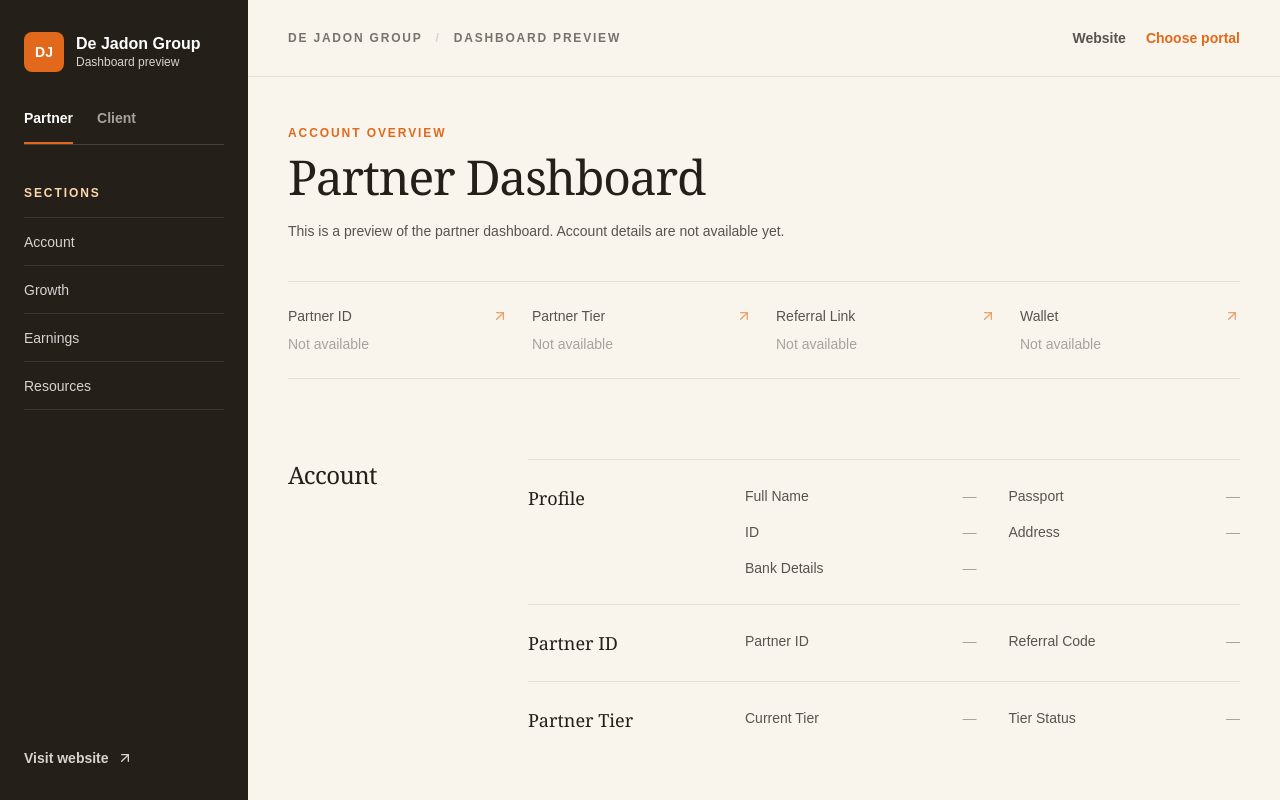
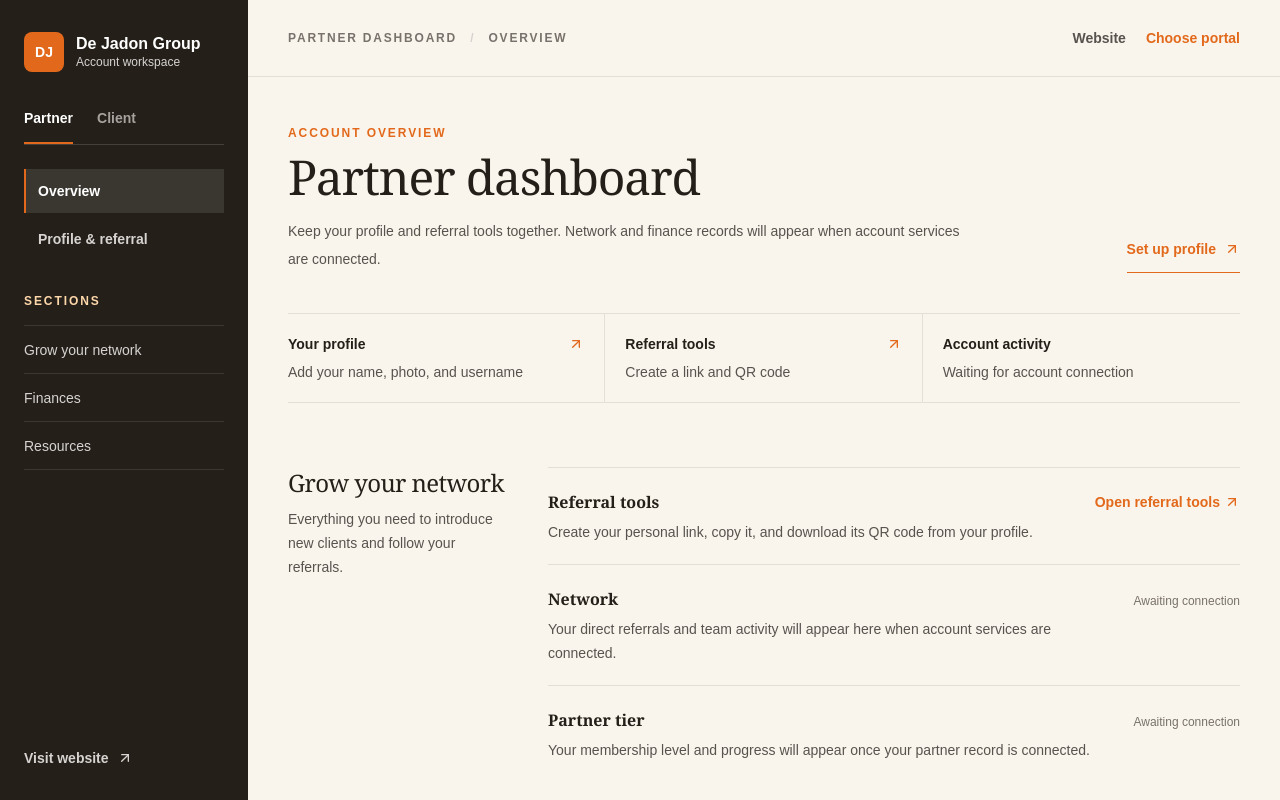
Before and after one commit to Emiloart/Dejadongroup, a Next.js app: page /dashboard/partner in a window 1280 px wide. Shown: the top 800 px of the page. Built offline with nearby package versions, Linux system fonts and the light colour scheme.

Commit message:
Refine client and partner dashboard overviews

```diff
--- a/src/app/dashboard/[role]/page.tsx
+++ b/src/app/dashboard/[role]/page.tsx
@@ -3,7 +3,7 @@ import { ArrowUpRight } from "lucide-react";
 import { notFound } from "next/navigation";
 import { DashboardCard } from "@/components/dashboard-card";
 import { DashboardLayout } from "@/components/dashboard-layout";
-import { dashboardHighlights, dashboardLabels, dashboardSections, validDashboardRoles } from "@/lib/dashboard-data";
+import { dashboardHighlights, dashboardIntroductions, dashboardLabels, dashboardSections, validDashboardRoles } from "@/lib/dashboard-data";
 import type { DashboardRole } from "@/types/site";
 
 type DashboardPageProps = { params: { role: DashboardRole } };
@@ -12,7 +12,7 @@ export function generateStaticParams() {
   return validDashboardRoles.map((role) => ({ role }));
 }
 
-function cardId(title: string) {
+function sectionId(title: string) {
   return title.toLowerCase().replace(/[^a-z0-9]+/g, "-").replace(/^-|-$/g, "");
 }
 
@@ -23,34 +23,52 @@ export default function DashboardPage({ params }: DashboardPageProps) {
   const highlights = dashboardHighlights[params.role];
 
   return (
-    <DashboardLayout role={params.role}>
-      <div className="max-w-3xl">
+    <DashboardLayout role={params.role} page="overview">
+      <div className="flex flex-wrap items-end justify-between gap-6">
+        <div className="max-w-2xl">
           <p className="text-xs font-semibold uppercase tracking-[0.16em] text-orangeAction">Account overview</p>
           <h1 className="mt-3 text-4xl font-medium tracking-tight text-ink sm:text-5xl">{dashboardLabels[params.role]}</h1>
-        <p className="mt-4 text-sm leading-7 text-stone-600">This is a preview of the {params.role} dashboard. Account details are not available yet.</p>
+          <p className="mt-4 text-sm leading-7 text-stone-600">{dashboardIntroductions[params.role]}</p>
+        </div>
+        <Link href={"/dashboard/" + params.role + "/profile"} className="inline-flex min-h-11 items-center gap-2 border-b border-orangeAction pb-1 text-sm font-semibold text-orangeAction hover:text-orange-700">
+          Set up profile <ArrowUpRight aria-hidden="true" className="h-4 w-4" />
+        </Link>
       </div>
 
-      <nav aria-label="Overview shortcuts" className="mt-9 grid grid-cols-2 gap-x-6 gap-y-5 border-y border-ink/10 py-6 xl:grid-cols-4">
+      <nav aria-label="Overview shortcuts" className="mt-10 grid gap-0 border-y border-ink/10 sm:grid-cols-3">
         {highlights.map((highlight) => (
-          <Link key={highlight} href={`#${cardId(highlight)}`} className="group flex min-w-0 items-start justify-between gap-3">
+          highlight.href ? (
+            <Link key={highlight.label} href={highlight.href} className="group flex min-w-0 items-start justify-between gap-3 border-b border-ink/10 py-5 last:border-b-0 sm:border-b-0 sm:border-r sm:px-5 sm:first:pl-0 sm:last:border-r-0">
               <span>
-              <span className="block text-sm font-medium text-stone-600 group-hover:text-orangeAction">{highlight}</span>
-              <span className="mt-2 block text-sm text-stone-400">Not available</span>
+                <span className="block text-sm font-semibold text-ink group-hover:text-orangeAction">{highlight.label}</span>
+                <span className="mt-2 block text-sm leading-5 text-stone-600">{highlight.detail}</span>
               </span>
-            <ArrowUpRight aria-hidden="true" className="mt-0.5 h-4 w-4 shrink-0 text-orangeAction opacity-60 transition group-hover:opacity-100" />
+              <ArrowUpRight aria-hidden="true" className="mt-0.5 h-4 w-4 shrink-0 text-orangeAction" />
             </Link>
+          ) : (
+            <div key={highlight.label} className="min-w-0 py-5 sm:px-5">
+              <span className="block text-sm font-semibold text-ink">{highlight.label}</span>
+              <span className="mt-2 block text-sm leading-5 text-stone-600">{highlight.detail}</span>
+            </div>
+          )
         ))}
       </nav>
 
-      <div className="mt-14 space-y-14 lg:mt-20 lg:space-y-20">
-        {sections.map((section) => (
-          <section key={section.label} id={`section-${cardId(section.label)}`} aria-labelledby={`heading-${cardId(section.label)}`} className="scroll-mt-8 lg:grid lg:grid-cols-[200px_minmax(0,1fr)] lg:gap-10">
-            <h2 id={`heading-${cardId(section.label)}`} className="mb-6 text-2xl font-medium tracking-tight text-ink lg:mb-0">{section.label}</h2>
+      <div className="mt-14 space-y-14 lg:mt-16 lg:space-y-16">
+        {sections.map((section) => {
+          const id = sectionId(section.label);
+          return (
+            <section key={section.label} id={"section-" + id} aria-labelledby={"heading-" + id} className="scroll-mt-28 lg:grid lg:grid-cols-[220px_minmax(0,1fr)] lg:gap-10">
+              <div className="mb-5 lg:mb-0">
+                <h2 id={"heading-" + id} className="text-2xl font-medium tracking-tight text-ink">{section.label}</h2>
+                <p className="mt-2 text-sm leading-6 text-stone-600">{section.description}</p>
+              </div>
               <div className="min-w-0">
-              {section.items.map((card) => <DashboardCard key={card.title} card={card} id={cardId(card.title)} />)}
+                {section.items.map((card) => <DashboardCard key={card.title} card={card} id={sectionId(card.title)} />)}
               </div>
             </section>
-        ))}
+          );
+        })}
       </div>
     </DashboardLayout>
   );
--- /dev/null
+++ b/src/app/dashboard/[role]/profile/page.tsx
@@ -0,0 +1,26 @@
+import { notFound } from "next/navigation";
+import { DashboardLayout } from "@/components/dashboard-layout";
+import { validDashboardRoles } from "@/lib/dashboard-data";
+import type { DashboardRole } from "@/types/site";
+
+type ProfilePageProps = { params: { role: DashboardRole } };
+
+export function generateStaticParams() {
+  return validDashboardRoles.map((role) => ({ role }));
+}
+
+export default function ProfilePage({ params }: ProfilePageProps) {
+  if (!validDashboardRoles.includes(params.role)) notFound();
+
+  return (
+    <DashboardLayout role={params.role} page="profile">
+      <p className="text-xs font-semibold uppercase tracking-[0.16em] text-orangeAction">Account details</p>
+      <h1 className="mt-3 text-4xl font-medium tracking-tight text-ink sm:text-5xl">Your profile</h1>
+      <p className="mt-4 max-w-2xl text-sm leading-7 text-stone-600">This profile preview will hold your photo, name, username, user ID, and referral tools.</p>
+      <div id="referral-link" className="mt-10 border-t border-ink/10 py-6">
+        <h2 className="text-2xl font-medium text-ink">Referral tools</h2>
+        <p className="mt-2 text-sm leading-6 text-stone-600">Profile and referral setup is being added to this preview.</p>
+      </div>
+    </DashboardLayout>
+  );
+}
--- a/src/components/dashboard-card.tsx
+++ b/src/components/dashboard-card.tsx
@@ -1,27 +1,26 @@
-import type { DashboardCard as DashboardCardType } from "@/types/site";
+import Link from "next/link";
+import { ArrowUpRight } from "lucide-react";
+import type { DashboardFeature } from "@/lib/dashboard-data";
 
 type DashboardCardProps = {
-  card: DashboardCardType;
+  card: DashboardFeature;
   id?: string;
 };
 
 export function DashboardCard({ card, id }: DashboardCardProps) {
   return (
-    <article id={id} className="scroll-mt-8 border-t border-ink/10 py-6 sm:grid sm:grid-cols-[170px_minmax(0,1fr)] sm:gap-6 lg:grid-cols-[185px_minmax(0,1fr)] lg:gap-8">
-      <h3 className="text-lg font-medium leading-7 text-ink">{card.title}</h3>
-      {card.fields?.length ? (
-        <dl className="mt-4 grid gap-x-8 gap-y-3 sm:mt-0 md:grid-cols-2">
-          {card.fields.map((field) => (
-            <div key={field} className="flex min-w-0 items-start justify-between gap-4 text-sm leading-6">
-              <dt className="min-w-0 text-stone-600">{field}</dt>
-              <dd className="shrink-0 text-stone-400">
-                <span aria-hidden="true">—</span>
-                <span className="sr-only">Not available</span>
-              </dd>
-            </div>
-          ))}
-        </dl>
-      ) : <p className="mt-3 text-sm text-stone-500 sm:mt-0">No details available.</p>}
+    <article id={id} className="scroll-mt-28 border-t border-ink/10 py-5 sm:flex sm:items-start sm:justify-between sm:gap-8">
+      <div className="min-w-0">
+        <h3 className="text-base font-semibold leading-7 text-ink">{card.title}</h3>
+        <p className="mt-1 max-w-2xl text-sm leading-6 text-stone-600">{card.description}</p>
+      </div>
+      {card.href && card.action ? (
+        <Link href={card.href} className="mt-3 inline-flex shrink-0 items-center gap-1 text-sm font-semibold text-orangeAction hover:text-orange-700 sm:mt-1">
+          {card.action} <ArrowUpRight aria-hidden="true" className="h-4 w-4" />
+        </Link>
+      ) : (
+        <span className="mt-3 inline-block shrink-0 text-xs font-medium text-stone-500 sm:mt-2">Awaiting connection</span>
+      )}
     </article>
   );
 }
--- a/src/components/dashboard-layout.tsx
+++ b/src/components/dashboard-layout.tsx
@@ -6,6 +6,7 @@ import type { DashboardRole } from "@/types/site";
 
 type DashboardLayoutProps = {
   role: DashboardRole;
+  page: "overview" | "profile";
   children: ReactNode;
 };
 
@@ -13,8 +14,10 @@ function sectionId(label: string) {
   return `section-${label.toLowerCase().replace(/[^a-z0-9]+/g, "-").replace(/^-|-$/g, "")}`;
 }
 
-export function DashboardLayout({ role, children }: DashboardLayoutProps) {
+export function DashboardLayout({ role, page, children }: DashboardLayoutProps) {
   const sections = dashboardSections[role];
+  const overviewHref = "/dashboard/" + role;
+  const profileHref = overviewHref + "/profile";
 
   return (
     <div className="min-h-screen bg-warm text-ink lg:grid lg:grid-cols-[248px_minmax(0,1fr)]">
@@ -23,7 +26,7 @@ export function DashboardLayout({ role, children }: DashboardLayoutProps) {
           <span className="flex h-10 w-10 shrink-0 items-center justify-center rounded-card bg-orangeAction text-sm font-bold text-white">DJ</span>
           <span className="min-w-0">
             <span className="block text-base font-semibold leading-tight">De Jadon Group</span>
-            <span className="block text-xs text-stone-300">Dashboard preview</span>
+            <span className="block text-xs text-stone-300">Account workspace</span>
           </span>
         </Link>
 
@@ -32,7 +35,7 @@ export function DashboardLayout({ role, children }: DashboardLayoutProps) {
             <Link
               key={dashboardRole}
               href={`/dashboard/${dashboardRole}`}
-              aria-current={role === dashboardRole ? "page" : undefined}
+              aria-current={role === dashboardRole ? "true" : undefined}
               className={`min-h-11 border-b-2 py-2 text-sm font-semibold capitalize transition-colors ${
                 role === dashboardRole ? "border-orangeAction text-white" : "border-transparent text-stone-400 hover:text-white"
               }`}
@@ -42,6 +45,15 @@ export function DashboardLayout({ role, children }: DashboardLayoutProps) {
           ))}
         </nav>
 
+        <nav aria-label="Account pages" className="mt-6 grid gap-1">
+          <Link href={overviewHref} aria-current={page === "overview" ? "page" : undefined} className={`flex min-h-11 items-center border-l-2 px-3 text-sm font-semibold transition-colors ${page === "overview" ? "border-orangeAction bg-white/10 text-white" : "border-transparent text-stone-300 hover:bg-white/5 hover:text-white"}`}>
+            Overview
+          </Link>
+          <Link href={profileHref} aria-current={page === "profile" ? "page" : undefined} className={`flex min-h-11 items-center border-l-2 px-3 text-sm font-semibold transition-colors ${page === "profile" ? "border-orangeAction bg-white/10 text-white" : "border-transparent text-stone-300 hover:bg-white/5 hover:text-white"}`}>
+            Profile &amp; referral
+          </Link>
+        </nav>
+
         <details className="group mt-3 lg:hidden">
           <summary className="flex min-h-11 cursor-pointer list-none items-center justify-between gap-4 py-2 text-sm font-semibold text-stone-200 [&::-webkit-details-marker]:hidden">
             Jump to a section
@@ -49,18 +61,18 @@ export function DashboardLayout({ role, children }: DashboardLayoutProps) {
           </summary>
           <nav aria-label={`${dashboardLabels[role]} sections`} className="grid border-t border-white/10 py-2">
             {sections.map((section) => (
-              <a key={section.label} href={`#${sectionId(section.label)}`} className="flex min-h-11 items-center text-sm text-stone-300 hover:text-white">
+                <a key={section.label} href={page === "overview" ? "#" + sectionId(section.label) : overviewHref + "#" + sectionId(section.label)} className="flex min-h-11 items-center text-sm text-stone-300 hover:text-white">
                 {section.label}
               </a>
             ))}
           </nav>
         </details>
 
-        <nav aria-label={`${dashboardLabels[role]} sections`} className="mt-10 hidden lg:block">
+        <nav aria-label={`${dashboardLabels[role]} sections`} className="mt-8 hidden lg:block">
           <p className="text-xs font-semibold uppercase tracking-[0.16em] text-orange-200">Sections</p>
           <div className="mt-4 grid border-t border-white/10">
             {sections.map((section) => (
-              <a key={section.label} href={`#${sectionId(section.label)}`} className="flex min-h-12 items-center border-b border-white/10 text-sm text-stone-300 transition-colors hover:pl-1 hover:text-white">
+              <a key={section.label} href={page === "overview" ? "#" + sectionId(section.label) : overviewHref + "#" + sectionId(section.label)} className="flex min-h-12 items-center border-b border-white/10 text-sm text-stone-300 transition-colors hover:pl-1 hover:text-white">
                 {section.label}
               </a>
             ))}
@@ -75,7 +87,7 @@ export function DashboardLayout({ role, children }: DashboardLayoutProps) {
       <div className="min-w-0">
         <header className="border-b border-ink/10">
           <div className="mx-auto flex max-w-6xl flex-wrap items-center justify-between gap-x-5 gap-y-2 px-5 py-4 sm:px-8 lg:px-10">
-            <p className="text-xs font-semibold uppercase tracking-[0.15em] text-stone-500">De Jadon Group <span aria-hidden="true" className="px-2 text-stone-300">/</span> Dashboard preview</p>
+            <p className="text-xs font-semibold uppercase tracking-[0.15em] text-stone-500">{dashboardLabels[role]} <span aria-hidden="true" className="px-2 text-stone-300">/</span> {page}</p>
             <div className="flex items-center gap-5">
               <Link className="inline-flex min-h-11 items-center text-sm font-semibold text-stone-600 hover:text-orangeAction" href="/">Website</Link>
               <Link className="inline-flex min-h-11 items-center text-sm font-semibold text-orangeAction hover:text-orange-700" href="/login">Choose portal</Link>
--- a/src/lib/dashboard-data.ts
+++ b/src/lib/dashboard-data.ts
@@ -1,90 +1,94 @@
-import type { DashboardRole, DashboardSection } from "@/types/site";
+import type { DashboardRole } from "@/types/site";
+
+export type DashboardFeature = {
+  title: string;
+  description: string;
+  href?: string;
+  action?: string;
+};
+
+export type DashboardSection = {
+  label: string;
+  description: string;
+  items: DashboardFeature[];
+};
+
+export type DashboardHighlight = {
+  label: string;
+  detail: string;
+  href?: string;
+};
 
 export const dashboardSections: Record<DashboardRole, DashboardSection[]> = {
   partner: [
     {
-      label: "Account",
+      label: "Grow your network",
+      description: "Everything you need to introduce new clients and follow your referrals.",
       items: [
-        { title: "Profile", group: "Account", fields: ["Full Name", "Passport", "ID", "Address", "Bank Details"] },
-        { title: "Partner ID", group: "Account", fields: ["Partner ID", "Referral Code"], canvas: true },
-        { title: "Partner Tier", group: "Account", fields: ["Current Tier", "Tier Status"] }
+        { title: "Referral tools", description: "Create your personal link, copy it, and download its QR code from your profile.", href: "/dashboard/partner/profile#referral-link", action: "Open referral tools" },
+        { title: "Network", description: "Your direct referrals and team activity will appear here when account services are connected." },
+        { title: "Partner tier", description: "Your membership level and progress will appear once your partner record is connected." }
       ]
     },
     {
-      label: "Growth",
+      label: "Finances",
+      description: "A clear place for commission, wallet, and withdrawal records.",
       items: [
-        { title: "Referral Link", group: "Growth", fields: ["Referral Link", "QR Code"], canvas: true },
-        { title: "Referral Tree", group: "Growth", fields: ["Direct Referrals", "Downline"], canvas: true, wide: true },
-        { title: "Team", group: "Growth", fields: ["Team Members", "Team Activity"] }
-      ]
-    },
-    {
-      label: "Earnings",
-      items: [
-        { title: "Earnings", group: "Earnings", fields: ["Commission", "Bonuses"] },
-        { title: "Wallet", group: "Earnings", fields: ["Wallet Balance", "Wallet Activity"] },
-        { title: "Withdrawals", group: "Earnings", fields: ["Withdrawal Requests", "Withdrawal History"] }
+        { title: "Earnings", description: "Verified commissions from paying clients will appear here." },
+        { title: "Wallet and withdrawals", description: "Balance and payout history will be available after account services are connected." }
       ]
     },
     {
       label: "Resources",
+      description: "Keep approved products and marketing materials close at hand.",
       items: [
-        { title: "Products", group: "Resources", fields: ["Fish Heads", "Cutlets", "Fish Tail"] },
-        { title: "Marketing Materials", group: "Resources", fields: ["Banner", "Flyer", "Brochure"], canvas: true },
-        { title: "Notifications", group: "Resources", fields: ["Notifications"] },
-        { title: "Settings", group: "Resources", fields: ["Password", "Account Preferences"] }
+        { title: "Products", description: "Explore the agriculture products currently presented on the website.", href: "/businesses/agriculture/products", action: "View products" },
+        { title: "Marketing materials", description: "Approved shareable resources will be added here when supplied." }
       ]
     }
   ],
   client: [
     {
-      label: "Account",
+      label: "Your property",
+      description: "A home for your land and managed cultivation records.",
       items: [
-        { title: "Profile", group: "Account", fields: ["Full Name", "Email", "Phone", "Address"] },
-        { title: "Client ID", group: "Account", fields: ["Client ID", "Account Type"] }
+        { title: "Land records", description: "Ownership details and documents will appear when your account is connected." },
+        { title: "Managed cultivation", description: "Track the work associated with your land once farm records are available." },
+        { title: "Investment plans", description: "Explore the available agro-real estate plans.", href: "/businesses/agro-real-estate/investment-plans", action: "View plans" }
       ]
     },
     {
-      label: "Agro-Real Estate",
+      label: "Farm activity",
+      description: "Follow progress in one place as updates become available.",
       items: [
-        {
-          title: "Agro-Real Estate",
-          group: "Agro-Real Estate",
-          fields: ["Buy Cultivated Farmland", "Buy Land & Managed Cultivation"],
-          wide: true
-        },
-        { title: "Land Records", group: "Agro-Real Estate", fields: ["Land Records", "Documents"] },
-        { title: "Managed Cultivation", group: "Agro-Real Estate", fields: ["Cultivation", "Management"] },
-        { title: "Investment Plans", group: "Agro-Real Estate", fields: ["Investment Plans"] }
-      ]
-    },
-    {
-      label: "Farm Updates",
-      items: [
-        { title: "Farm Stage", group: "Farm Updates", fields: ["Farm Stage", "Current Activity"] },
-        { title: "Photos", group: "Farm Updates", fields: ["Farm Photos"], canvas: true },
-        { title: "Reports", group: "Farm Updates", fields: ["Progress Reports"], wide: true },
-        { title: "Yield History", group: "Farm Updates", fields: ["Yield History"] }
-      ]
-    },
-    {
-      label: "Settings",
-      items: [
-        { title: "Notifications", group: "Settings", fields: ["Notifications"] },
-        { title: "Settings", group: "Settings", fields: ["Password", "Account Preferences"] }
+        { title: "Farm updates", description: "Photos and current farm activity will appear when they are shared with your account." },
+        { title: "Reports", description: "Progress reports and yield history will be available when issued." }
       ]
     }
   ]
 };
 
 export const dashboardLabels: Record<DashboardRole, string> = {
-  partner: "Partner Dashboard",
-  client: "Client Dashboard"
+  partner: "Partner dashboard",
+  client: "Client dashboard"
 };
 
-export const dashboardHighlights: Record<DashboardRole, string[]> = {
-  partner: ["Partner ID", "Partner Tier", "Referral Link", "Wallet"],
-  client: ["Client ID", "Land Records", "Managed Cultivation", "Reports"]
+export const dashboardIntroductions: Record<DashboardRole, string> = {
+  partner: "Keep your profile and referral tools together. Network and finance records will appear when account services are connected.",
+  client: "Keep your profile close to your property and farm records. Account-specific updates will appear when services are connected."
+};
+
+export const dashboardHighlights: Record<DashboardRole, DashboardHighlight[]> = {
+  partner: [
+    { label: "Your profile", detail: "Add your name, photo, and username", href: "/dashboard/partner/profile" },
+    { label: "Referral tools", detail: "Create a link and QR code", href: "/dashboard/partner/profile#referral-link" },
+    { label: "Account activity", detail: "Waiting for account connection" }
+  ],
+  client: [
+    { label: "Your profile", detail: "Add your name, photo, and username", href: "/dashboard/client/profile" },
+    { label: "Land records", detail: "Waiting for account connection" },
+    { label: "Farm updates", detail: "Waiting for account connection" }
+  ]
 };
 
 export const validDashboardRoles = Object.keys(dashboardSections) as DashboardRole[];
```
Lines whose indentation alone changed are shown as unchanged.
